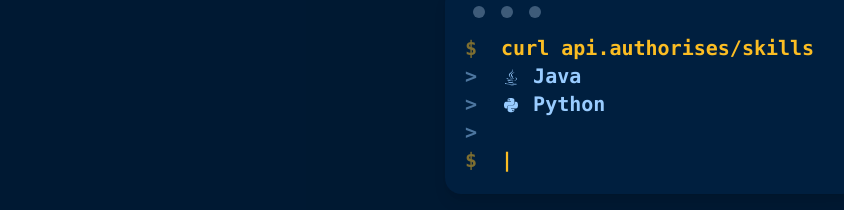
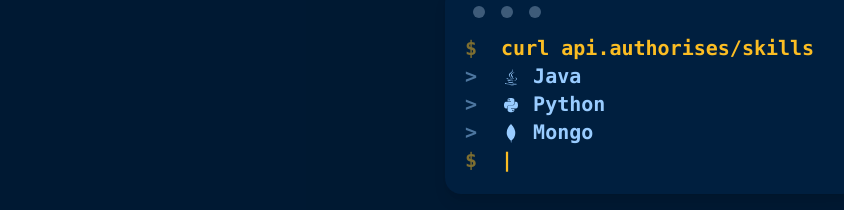
Before and after one commit to ashfn/Portfolio, a Next.js app: page / in a window 1280 px wide. Shown: the part 1023-1233 px from the top of the page, without its empty margins (203-1047 px from the left). Built offline with nearby package versions, Linux system fonts and the light colour scheme.

Commit message:
Added mongo skill

```diff
--- a/pages/index.js
+++ b/pages/index.js
@@ -1,7 +1,7 @@
 import styles from '../styles/Home.module.css'
 import Layout from '../components/Layout'
 
-import {DiJava, DiPython} from 'react-icons/di'
+import {DiJava, DiPython, DiMongodb} from 'react-icons/di'
 
 import Project from '../components/Project'
 
@@ -48,7 +48,7 @@ export default function Home({projects}) {
               <pre data-prefix="$" className="text-warning"><code>curl api.authorises/skills</code></pre>
               <pre data-prefix=">" className="text-neutral"><code><DiJava className="inline"/> Java</code></pre>
               <pre data-prefix=">" className="text-neutral"><code><DiPython className="inline"/> Python</code></pre>
-              <pre data-prefix=">" className="text-neutral"><code></code></pre>
+              <pre data-prefix=">" className="text-neutral"><code><DiMongodb className="inline"/> Mongo</code></pre>
               <pre data-prefix="$" className="text-warning"><code><span className="animate-bounce">|</span></code></pre>
             </div>
           </div>
```
